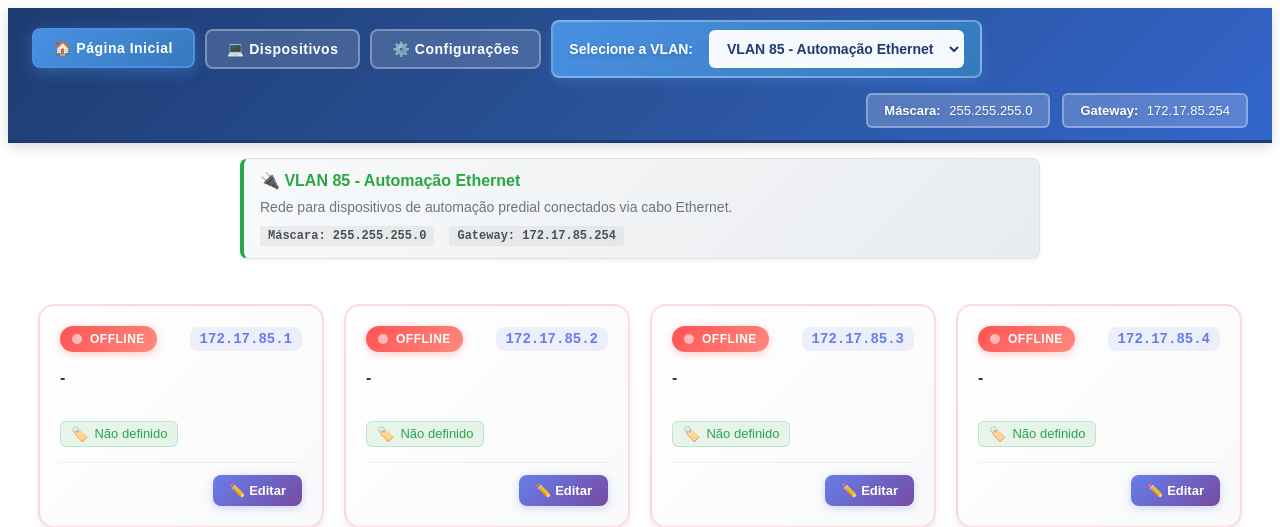
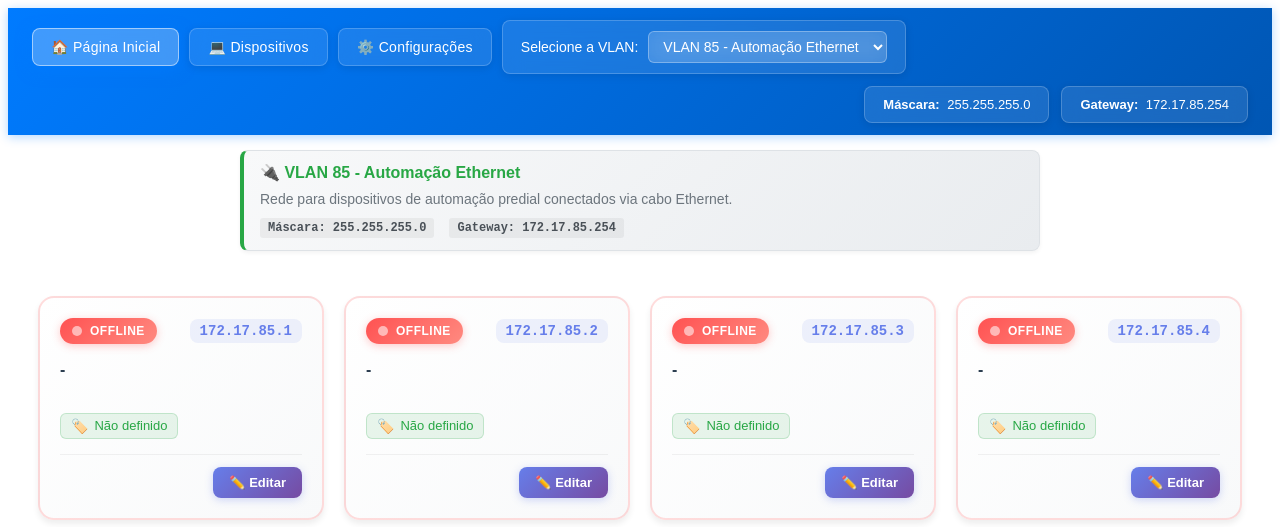
Before and after one commit to TCE-Manutencao-Predial/ipmonitor, a Flask app: page / in a window 1280 px wide. Shown: the top 527 px of the page. Run offline with Flask 3, Linux system fonts and the light colour scheme.

Commit message:
feat: Update navigation and network info styles with elegant glassmorphism design

```diff
--- a/app/static/styles.css
+++ b/app/static/styles.css
@@ -119,20 +119,20 @@ tr:nth-child(odd) {
 }
 
 /* ============================================
-   MENU SUPERIOR MODERNO - DESIGN AZUL
+   MENU SUPERIOR ELEGANTE - GLASSMORPHISM AZUL
    ============================================ */
 
-/* Estilo para a barra de navegação */
+/* Barra de navegação com gradiente azul elegante */
 nav {
     display: flex;
     align-items: center;
     justify-content: space-between;
     padding: 12px 24px;
-    background: linear-gradient(135deg, #1e3c72 0%, #2a5298 50%, #3366cc 100%);
-    box-shadow: 0 4px 12px rgba(0, 0, 0, 0.15);
-    border-bottom: 3px solid #1e3c72;
+    background: linear-gradient(135deg, #007bff 0%, #0056b3 100%);
+    box-shadow: 0 2px 10px rgba(0, 123, 255, 0.3);
+    border-bottom: none;
     flex-wrap: wrap;
-    gap: 15px;
+    gap: 12px;
     position: sticky;
     top: 0;
     z-index: 1000;
@@ -141,132 +141,111 @@ nav {
 /* Container dos controles de navegação */
 #nav-controls {
     display: flex;
-    gap: 10px;
+    gap: 12px;
     align-items: center;
     flex-wrap: wrap;
 }
 
-/* Estilo base para todos os botões de navegação */
+/* Estilo glassmorphism para botões de navegação */
 nav button {
-    padding: 10px 20px;
+    padding: 10px 18px;
     cursor: pointer;
-    border: 2px solid rgba(255, 255, 255, 0.3);
+    border: 1px solid rgba(255, 255, 255, 0.2);
     border-radius: 8px;
     font-family: Arial, sans-serif;
     font-size: 14px;
-    font-weight: 600;
-    letter-spacing: 0.5px;
-    transition: all 0.3s cubic-bezier(0.4, 0, 0.2, 1);
-    background: rgba(255, 255, 255, 0.15);
+    font-weight: 500;
+    letter-spacing: 0.3px;
+    transition: all 0.3s ease;
+    background: rgba(255, 255, 255, 0.1);
     color: white;
     backdrop-filter: blur(10px);
-    position: relative;
-    overflow: hidden;
+    box-shadow: 0 2px 8px rgba(0, 0, 0, 0.1);
+    white-space: nowrap;
 }
 
-/* Efeito de brilho ao passar o mouse */
-nav button::before {
-    content: '';
-    position: absolute;
-    top: 0;
-    left: -100%;
-    width: 100%;
-    height: 100%;
-    background: linear-gradient(90deg, transparent, rgba(255, 255, 255, 0.3), transparent);
-    transition: left 0.5s;
-}
-
-nav button:hover::before {
-    left: 100%;
-}
-
-/* Hover nos botões */
+/* Hover nos botões com micro-animação */
 nav button:hover {
-    background: rgba(255, 255, 255, 0.25);
-    border-color: rgba(255, 255, 255, 0.6);
-    transform: translateY(-2px);
-    box-shadow: 0 6px 20px rgba(0, 0, 0, 0.25);
+    background: rgba(255, 255, 255, 0.2);
+    border-color: rgba(255, 255, 255, 0.4);
+    transform: translateY(-1px);
+    box-shadow: 0 4px 12px rgba(0, 123, 255, 0.4);
 }
 
 /* Botão ativo */
 nav button.active {
-    background: linear-gradient(135deg, #4a90e2 0%, #357abd 100%);
-    border-color: #4a90e2;
-    color: white;
-    box-shadow: 0 4px 15px rgba(74, 144, 226, 0.4);
-    transform: translateY(-1px);
+    background: rgba(255, 255, 255, 0.25);
+    border-color: rgba(255, 255, 255, 0.5);
+    box-shadow: 0 4px 15px rgba(0, 123, 255, 0.5);
 }
 
-/* Botão ativo com hover */
-nav button.active:hover {
-    background: linear-gradient(135deg, #5fa3f5 0%, #4a90e2 100%);
-    box-shadow: 0 6px 20px rgba(74, 144, 226, 0.6);
-}
-
-/* Container do filtro VLAN - estilo moderno azul */
+/* Container do filtro VLAN com glassmorphism */
 #filtroVLAN-container {
     display: flex;
     align-items: center;
-    padding: 8px 16px;
-    background: linear-gradient(135deg, #4a90e2 0%, #357abd 100%);
+    padding: 10px 18px;
+    background: rgba(255, 255, 255, 0.1);
     border-radius: 8px;
-    box-shadow: 0 4px 12px rgba(74, 144, 226, 0.3);
-    border: 2px solid rgba(255, 255, 255, 0.3);
+    border: 1px solid rgba(255, 255, 255, 0.2);
+    backdrop-filter: blur(10px);
+    box-shadow: 0 2px 8px rgba(0, 0, 0, 0.1);
     transition: all 0.3s ease;
+    gap: 10px;
 }
 
 #filtroVLAN-container:hover {
-    box-shadow: 0 6px 18px rgba(74, 144, 226, 0.5);
-    transform: translateY(-2px);
+    background: rgba(255, 255, 255, 0.15);
+    border-color: rgba(255, 255, 255, 0.3);
+    transform: translateY(-1px);
+    box-shadow: 0 4px 12px rgba(0, 123, 255, 0.4);
 }
 
 /* Label do filtro VLAN */
 #filtroVLAN-container label {
-    padding: 0 8px 0 0;
     font-family: Arial, sans-serif;
     font-size: 14px;
-    font-weight: 600;
+    font-weight: 500;
     color: white;
-    text-shadow: 0 2px 4px rgba(0, 0, 0, 0.2);
-    margin-right: 8px;
     white-space: nowrap;
+    margin: 0;
+    padding: 0;
 }
 
-/* Select do filtro VLAN */
+/* Select do filtro VLAN compacto */
 #filtroVLAN {
-    padding: 8px 12px;
+    padding: 6px 10px;
     font-size: 14px;
     font-family: Arial, sans-serif;
-    border: 2px solid rgba(255, 255, 255, 0.4);
+    border: 1px solid rgba(255, 255, 255, 0.3);
     border-radius: 6px;
-    background: rgba(255, 255, 255, 0.95);
-    font-weight: 600;
-    color: #1e3c72;
+    background: rgba(255, 255, 255, 0.15);
+    backdrop-filter: blur(10px);
+    font-weight: 500;
+    color: white;
     cursor: pointer;
     outline: none;
     transition: all 0.3s ease;
-    min-width: 220px;
+    min-width: 200px;
 }
 
 /* Hover no select */
 #filtroVLAN:hover {
-    background: white;
-    border-color: white;
-    box-shadow: 0 2px 8px rgba(0, 0, 0, 0.2);
+    background: rgba(255, 255, 255, 0.2);
+    border-color: rgba(255, 255, 255, 0.4);
 }
 
 /* Focus no select */
 #filtroVLAN:focus {
-    background: white;
-    border-color: #4a90e2;
-    box-shadow: 0 0 0 3px rgba(74, 144, 226, 0.3);
+    background: rgba(255, 255, 255, 0.25);
+    border-color: rgba(255, 255, 255, 0.5);
+    box-shadow: 0 0 0 3px rgba(255, 255, 255, 0.1);
 }
 
 /* Opções do select */
 #filtroVLAN option {
     padding: 10px;
-    font-weight: 600;
-    color: #1e3c72;
+    font-weight: 500;
+    color: #333;
     background: white;
 }
 
@@ -333,7 +312,7 @@ footer {
 
 /* Estilo para as informações de rede */
 /* ============================================
-   INFORMAÇÕES DE REDE - DESIGN MODERNO AZUL
+   INFORMAÇÕES DE REDE - GLASSMORPHISM ELEGANTE
    ============================================ */
 
 #network-info {
@@ -344,37 +323,37 @@ footer {
 }
 
 .network-info-item {
-    padding: 8px 16px;
-    background: rgba(255, 255, 255, 0.2);
-    border-radius: 6px;
+    padding: 10px 18px;
+    background: rgba(255, 255, 255, 0.1);
+    border-radius: 8px;
     font-family: Arial, sans-serif;
     font-size: 13px;
     font-weight: 500;
     color: white;
-    border: 2px solid rgba(255, 255, 255, 0.3);
+    border: 1px solid rgba(255, 255, 255, 0.2);
     cursor: help;
-    transition: all 0.3s cubic-bezier(0.4, 0, 0.2, 1);
-    position: relative;
+    transition: all 0.3s ease;
     backdrop-filter: blur(10px);
-    text-shadow: 0 1px 3px rgba(0, 0, 0, 0.2);
+    box-shadow: 0 2px 8px rgba(0, 0, 0, 0.1);
+    white-space: nowrap;
 }
 
 .network-info-item:hover {
-    background: rgba(255, 255, 255, 0.3);
-    border-color: rgba(255, 255, 255, 0.5);
-    transform: translateY(-2px);
-    box-shadow: 0 4px 12px rgba(0, 0, 0, 0.2);
+    background: rgba(255, 255, 255, 0.15);
+    border-color: rgba(255, 255, 255, 0.3);
+    transform: translateY(-1px);
+    box-shadow: 0 4px 12px rgba(0, 123, 255, 0.4);
 }
 
 .gateway-info:hover {
-    background: rgba(74, 144, 226, 0.4);
-    border-color: rgba(74, 144, 226, 0.6);
+    background: rgba(255, 255, 255, 0.2);
+    border-color: rgba(255, 255, 255, 0.4);
 }
 
 .network-info-item strong {
     color: white;
-    font-weight: 700;
-    margin-right: 5px;
+    font-weight: 600;
+    margin-right: 4px;
 }
 
 #nav-controls {
--- a/app/templates/index.html
+++ b/app/templates/index.html
@@ -124,13 +124,13 @@
         </div>
     </div>
 
+    <!-- Mensagem Preliminar -->
+    <div id="mensagem_preliminar">Aguardando obtenção de dados...</div>
+
     <!-- Container de visualização em Grid/Cards -->
     <div id="devices-container" class="devices-grid">
         <!-- Cards serão inseridos aqui dinamicamente -->
     </div>
-
-    <!-- Mensagem Preliminar sem Script -->
-    <div id="mensagem_preliminar" >Aguardando obtenção de dados...</div>
 
     <!-- Tabela antiga (mantida oculta como fallback) -->
     <table id='main_table' style="display: none;">
@@ -158,9 +158,6 @@
             <!-- Itens da tabela -->
         </tbody>
     </table>
-
-    <!-- Mensagem Preliminar sem Script -->
-    <div id="mensagem_preliminar" >Aguardando obtenção de dados...</div>
 
     <!-- Modal de Edição de Dispositivo -->
     <div id="editModal" class="modal">
```
